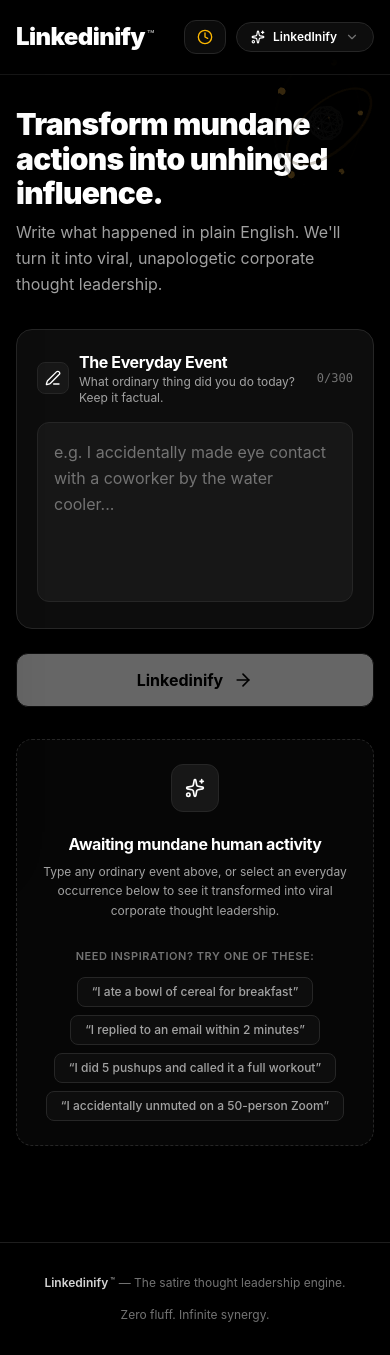
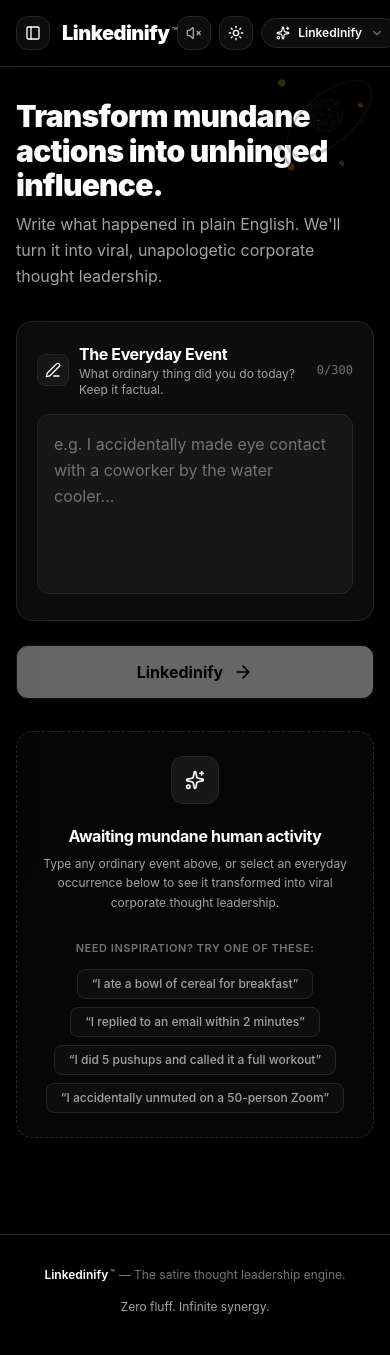
Before and after one commit to Thushar070/Linkify, a Next.js app: page / in a window 390 px wide. Shown: the top 1355 px of the page. Built offline with nearby package versions, Linux system fonts and the light colour scheme.

Commit message:
enhanced home page with sound toggle theme switch and responsive sidebar layout

```diff
--- a/app/page.tsx
+++ b/app/page.tsx
@@ -17,7 +17,16 @@ import {
   clearHistory,
   HistoryEntry,
 } from "@/lib/history";
-import { AlertCircle, RotateCcw, Clock } from "lucide-react";
+import { playDingSound, getSoundPreference, setSoundPreference } from "@/lib/sound";
+import {
+  AlertCircle,
+  RotateCcw,
+  PanelLeft,
+  Sun,
+  Moon,
+  Volume2,
+  VolumeX,
+} from "lucide-react";
 
 function HomeContent() {
   const [sentence, setSentence] = useState("");
@@ -28,11 +37,39 @@ function HomeContent() {
   const [error, setError] = useState<string | null>(null);
   const [isHistoryOpen, setIsHistoryOpen] = useState(false);
   const [history, setHistory] = useState<HistoryEntry[]>([]);
+  const [isSoundEnabled, setIsSoundEnabled] = useState(false);
+  const [theme, setTheme] = useState<"dark" | "light">("dark");
 
-  // Load history from localStorage on mount
+  // Load history, sound preference, and current theme on mount
   useEffect(() => {
     setHistory(getHistory());
+    setIsSoundEnabled(getSoundPreference());
+
+    const isDark = document.documentElement.classList.contains("dark");
+    setTheme(isDark ? "dark" : "light");
   }, []);
+
+  const handleToggleSound = () => {
+    const nextState = !isSoundEnabled;
+    setIsSoundEnabled(nextState);
+    setSoundPreference(nextState);
+    if (nextState) {
+      playDingSound();
+    }
+  };
+
+  const handleToggleTheme = () => {
+    const nextTheme = theme === "dark" ? "light" : "dark";
+    setTheme(nextTheme);
+    if (nextTheme === "dark") {
+      document.documentElement.classList.add("dark");
+    } else {
+      document.documentElement.classList.remove("dark");
+    }
+    try {
+      localStorage.setItem("linkify_theme", nextTheme);
+    } catch {}
+  };
 
   const handleGenerate = async () => {
     if (!sentence.trim() || isLoading) return;
@@ -69,6 +106,11 @@ function HomeContent() {
         setGeneratedPostText(data.postText);
         setHasGenerated(true);
         setError(null);
+
+        // Play ding sound if enabled
+        if (isSoundEnabled) {
+          playDingSound();
+        }
 
         const savedEntry = saveToHistory({
           originalSentence: sentence.trim(),
@@ -129,34 +171,74 @@ function HomeContent() {
   };
 
   return (
-    <div className="min-h-screen bg-background text-text flex flex-col justify-between selection:bg-accent selection:text-black">
+    <div
+      className={`min-h-screen bg-background text-text flex flex-col justify-between selection:bg-text selection:text-background transition-[padding] duration-300 ${
+        isHistoryOpen ? "md:pl-80" : "md:pl-0"
+      }`}
+    >
       {/* Top Header */}
-      <header className="border-b border-border/60 backdrop-blur-md sticky top-0 z-20 bg-black/60">
-        <div className="max-w-5xl mx-auto px-4 sm:px-6 py-5 sm:py-6 flex items-center justify-between">
+      <header className="border-b border-border backdrop-blur-md sticky top-0 z-20 bg-background/80">
+        <div className="max-w-5xl mx-auto px-4 sm:px-6 py-4 sm:py-5 flex items-center justify-between">
           <div className="flex items-center gap-3">
-            <h1 className="text-2xl sm:text-3xl font-black tracking-tight text-white select-none inline-flex items-baseline">
+            <button
+              type="button"
+              onClick={() => setIsHistoryOpen((prev) => !prev)}
+              className="p-2 rounded-xl border border-border bg-surface hover:bg-surface-hover text-text transition-all cursor-pointer focus-visible:outline-hidden focus-visible:ring-2 focus-visible:ring-text flex items-center gap-1.5"
+              title={isHistoryOpen ? "Close history sidebar" : "Open history sidebar"}
+              aria-label={isHistoryOpen ? "Close history sidebar" : "Open history sidebar"}
+            >
+              <PanelLeft className="w-4 h-4 text-text" />
+              <span className="text-xs font-semibold hidden sm:inline">History</span>
+              {history.length > 0 && (
+                <span className="text-[10px] font-mono px-1.5 py-0.5 rounded-full bg-surface-subtle text-text-muted border border-border">
+                  {history.length}
+                </span>
+              )}
+            </button>
+            <h1 className="text-xl sm:text-2xl font-black tracking-tight text-text select-none inline-flex items-baseline">
               Linkedinify
-              <sup className="text-[0.5em] font-semibold text-neutral-400 ml-0.5 select-none">
+              <sup className="text-[0.5em] font-semibold text-text-muted ml-0.5 select-none">
                 ™
               </sup>
             </h1>
           </div>
-          <div className="flex items-center gap-2.5">
+
+          <div className="flex items-center gap-2">
+            {/* Sound Toggle Button */}
             <button
               type="button"
-              onClick={() => setIsHistoryOpen(true)}
-              className="px-3 py-2 rounded-xl border border-neutral-800 bg-surface/90 hover:bg-surface-hover hover:border-neutral-700 text-neutral-300 hover:text-white transition-all text-xs sm:text-sm font-medium inline-flex items-center gap-2 cursor-pointer focus-visible:outline-hidden focus-visible:ring-2 focus-visible:ring-amber-500/80 active:scale-98"
-              title="View generation history"
-              aria-label="View generation history"
+              onClick={handleToggleSound}
+              className={`p-2 rounded-xl border transition-all cursor-pointer focus-visible:outline-hidden focus-visible:ring-2 focus-visible:ring-text ${
+                isSoundEnabled
+                  ? "border-text bg-text text-background font-semibold shadow-xs"
+                  : "border-border bg-surface text-text-muted hover:text-text hover:bg-surface-hover"
+              }`}
+              title={isSoundEnabled ? "Mute completion sound" : "Enable completion sound"}
+              aria-label={isSoundEnabled ? "Mute completion sound" : "Enable completion sound"}
             >
-              <Clock className="w-4 h-4 text-amber-400" />
-              <span className="hidden sm:inline">History</span>
-              {history.length > 0 && (
-                <span className="text-[10px] font-semibold px-1.5 py-0.5 rounded-full bg-neutral-800 text-amber-400 border border-neutral-700">
-                  {history.length}
-                </span>
+              {isSoundEnabled ? (
+                <Volume2 className="w-4 h-4" />
+              ) : (
+                <VolumeX className="w-4 h-4" />
               )}
             </button>
+
+            {/* Theme Toggle Button */}
+            <button
+              type="button"
+              onClick={handleToggleTheme}
+              className="p-2 rounded-xl border border-border bg-surface hover:bg-surface-hover text-text transition-all cursor-pointer focus-visible:outline-hidden focus-visible:ring-2 focus-visible:ring-text"
+              title={theme === "dark" ? "Switch to light theme" : "Switch to dark theme"}
+              aria-label={theme === "dark" ? "Switch to light theme" : "Switch to dark theme"}
+            >
+              {theme === "dark" ? (
+                <Sun className="w-4 h-4 text-text" />
+              ) : (
+                <Moon className="w-4 h-4 text-text" />
+              )}
+            </button>
+
+            {/* Mode Selector */}
             <ModeSelector
               value={mode}
               onChange={setMode}
@@ -172,10 +254,10 @@ function HomeContent() {
 
         {/* Hero Title */}
         <div className="space-y-2 max-w-2xl">
-          <h2 className="text-3xl sm:text-4xl md:text-5xl font-black tracking-tight text-white leading-[1.15]">
+          <h2 className="text-3xl sm:text-4xl md:text-5xl font-black tracking-tight text-text leading-[1.15]">
             Transform mundane actions into unhinged influence.
           </h2>
-          <p className="text-base sm:text-lg text-neutral-400 font-normal leading-relaxed">
+          <p className="text-base sm:text-lg text-text-muted font-normal leading-relaxed">
             Write what happened in plain English. We&apos;ll turn it into viral, unapologetic corporate thought leadership.
           </p>
         </div>
@@ -203,17 +285,17 @@ function HomeContent() {
                   type="button"
                   onClick={handleReset}
                   disabled={isLoading}
-                  className="px-5 py-3.5 rounded-xl border border-neutral-800 bg-surface text-neutral-300 hover:text-white hover:bg-surface-hover text-sm sm:text-base font-semibold inline-flex items-center justify-center gap-2 transition-colors cursor-pointer focus-visible:outline-hidden focus-visible:ring-2 focus-visible:ring-amber-500/80 focus-visible:ring-offset-2 focus-visible:ring-offset-black"
+                  className="px-5 py-3.5 rounded-xl border border-border bg-surface text-text hover:bg-surface-hover text-sm sm:text-base font-semibold inline-flex items-center justify-center gap-2 transition-colors cursor-pointer focus-visible:outline-hidden focus-visible:ring-2 focus-visible:ring-text focus-visible:ring-offset-2 focus-visible:ring-offset-background"
                 >
-                  <RotateCcw className="w-4 h-4 text-neutral-400" />
+                  <RotateCcw className="w-4 h-4 text-text-subtle" />
                   <span>Reset</span>
                 </button>
               )}
             </div>
 
-            <div className="hidden sm:flex items-center gap-2 text-xs text-neutral-500 font-medium">
+            <div className="hidden sm:flex items-center gap-2 text-xs text-text-subtle font-medium">
               <span>Persona:</span>
-              <span className="text-neutral-300 font-semibold uppercase tracking-wider text-[11px]">
+              <span className="text-text font-bold uppercase tracking-wider text-[11px]">
                 {mode === "ceo" ? "CEO Mode" : mode === "max-bs" ? "Maximum Bullshit" : "LinkedInify"}
               </span>
             </div>
@@ -223,20 +305,20 @@ function HomeContent() {
         {/* Error notification banner */}
         {error && (
           <section
-            className="p-4 sm:p-5 rounded-xl border border-amber-500/20 bg-amber-950/20 text-neutral-200 flex items-start sm:items-center justify-between gap-4 text-sm sm:text-base animate-slide-up-fade shadow-lg"
+            className="p-4 sm:p-5 rounded-xl border border-border bg-surface text-text flex items-start sm:items-center justify-between gap-4 text-sm sm:text-base animate-slide-up-fade shadow-xs"
             role="alert"
           >
             <div className="flex items-center gap-3 min-w-0">
-              <div className="w-8 h-8 rounded-lg bg-amber-500/10 border border-amber-500/30 flex items-center justify-center shrink-0">
-                <AlertCircle className="w-4 h-4 text-amber-400" />
+              <div className="w-8 h-8 rounded-lg bg-surface-subtle border border-border flex items-center justify-center shrink-0">
+                <AlertCircle className="w-4 h-4 text-text" />
               </div>
-              <span className="text-neutral-200 text-sm sm:text-base font-medium leading-relaxed">{error}</span>
+              <span className="text-text text-sm sm:text-base font-medium leading-relaxed">{error}</span>
             </div>
             <button
               type="button"
               onClick={handleGenerate}
               disabled={isLoading || sentence.trim().length < 5}
-              className="px-3 py-1.5 rounded-lg border border-amber-500/30 bg-amber-500/10 hover:bg-amber-500/20 text-amber-300 text-xs sm:text-sm font-semibold transition-colors cursor-pointer shrink-0 disabled:opacity-50 focus-visible:outline-hidden focus-visible:ring-2 focus-visible:ring-amber-500/80 focus-visible:ring-offset-2 focus-visible:ring-offset-black"
+              className="px-3 py-1.5 rounded-lg border border-border bg-surface-subtle hover:bg-surface-hover text-text text-xs sm:text-sm font-semibold transition-colors cursor-pointer shrink-0 disabled:opacity-50 focus-visible:outline-hidden focus-visible:ring-2 focus-visible:ring-text focus-visible:ring-offset-2 focus-visible:ring-offset-background"
             >
               Try again
             </button>
@@ -245,7 +327,7 @@ function HomeContent() {
 
         {/* Loading State */}
         {isLoading && (
-          <section className="pt-6 border-t border-neutral-800/80">
+          <section className="pt-6 border-t border-border">
             <LoadingState />
           </section>
         )}
@@ -253,7 +335,7 @@ function HomeContent() {
         {/* Results section */}
         {!isLoading && hasGenerated && (
           <section
-            className="space-y-6 pt-6 border-t border-neutral-800/80 animate-slide-up-fade"
+            className="space-y-6 pt-6 border-t border-border animate-slide-up-fade"
             aria-label="Generated Results"
           >
             <LinkedInPostCard
@@ -276,24 +358,24 @@ function HomeContent() {
       </main>
 
       {/* Footer */}
-      <footer className="mt-16 border-t border-border/80 py-8">
-        <div className="max-w-5xl mx-auto px-4 sm:px-6 flex flex-col sm:flex-row items-center justify-between gap-4 text-xs sm:text-sm text-neutral-500">
+      <footer className="mt-16 border-t border-border py-8">
+        <div className="max-w-5xl mx-auto px-4 sm:px-6 flex flex-col sm:flex-row items-center justify-between gap-4 text-xs sm:text-sm text-text-subtle">
           <div className="flex items-baseline gap-1">
-            <span className="font-semibold text-neutral-300 inline-flex items-baseline">
+            <span className="font-semibold text-text inline-flex items-baseline">
               Linkedinify
-              <sup className="text-[0.6em] font-semibold text-neutral-400 ml-0.5">
+              <sup className="text-[0.6em] font-semibold text-text-muted ml-0.5">
                 ™
               </sup>
             </span>
             <span>— The satire thought leadership engine.</span>
           </div>
-          <div className="text-neutral-500 text-xs">
+          <div className="text-text-muted text-xs">
             Zero fluff. Infinite synergy.
           </div>
         </div>
       </footer>
 
-      {/* History Slide-out Drawer */}
+      {/* History Sidebar Panel */}
       <HistoryPanel
         isOpen={isHistoryOpen}
         onClose={() => setIsHistoryOpen(false)}
```
